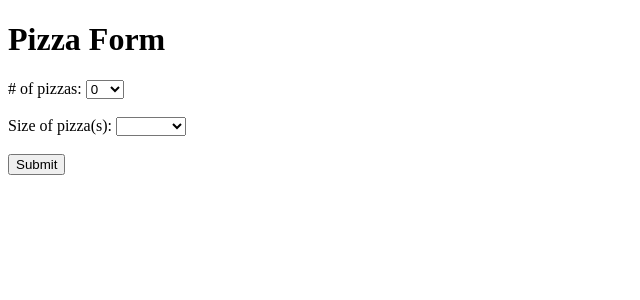
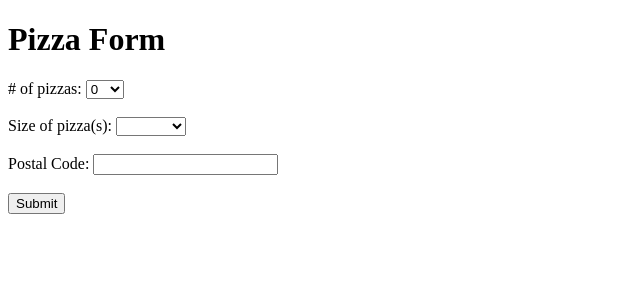
Before and after one commit to ValiRizvi/PizzaParty, a Flask app: page / in a window 1280 px wide. Shown: the top 300 px of the page, without its empty margins (0-640 px from the left). Run offline with Flask 3, Linux system fonts and the light colour scheme.

Commit message:
input postal code on webpage

```diff
--- a/app.py
+++ b/app.py
@@ -15,16 +15,18 @@ def home():
 def submit():
     number = request.args.get('number')
     size = request.args.get('size')
+    postalCode = request.args.get('postalCode')
 
-    if not number or  not size:
+    if not number or  not size or not postalCode:
         error = 'Please select both a number and size for the pizza(s).'
         return redirect(url_for('home', error=error))
 
     with open('user_input.txt', 'w') as file:
         file.write(number + '\n')
-        file.write(size)
+        file.write(size + '\n')
+        file.write(postalCode)
 
-    return f"number: {number} size: {size}"
+    return f'number: {number}, size: {size}, postal code: {postalCode}'
 
 
 @app.route('/scrape', methods=['GET'])
--- a/templates/index.html
+++ b/templates/index.html
@@ -38,6 +38,10 @@
         </select>
         <br>
         <br>
+        <label for="postalCode">Postal Code:</label>
+        <input type="text" id="postalCode" name="postalCode" pattern="[A-Za-z][0-9][A-Za-z] ?[0-9][A-Za-z][0-9]" title="Enter valid Canadian postal code" required>
+        <br>
+        <br>
         <button type="submit">Submit</button>
     </form>
 
--- a/user_input.txt
+++ b/user_input.txt
@@ -1,2 +1,3 @@
-4
-xlarge
+2
+medium
+l5m0v7
```
